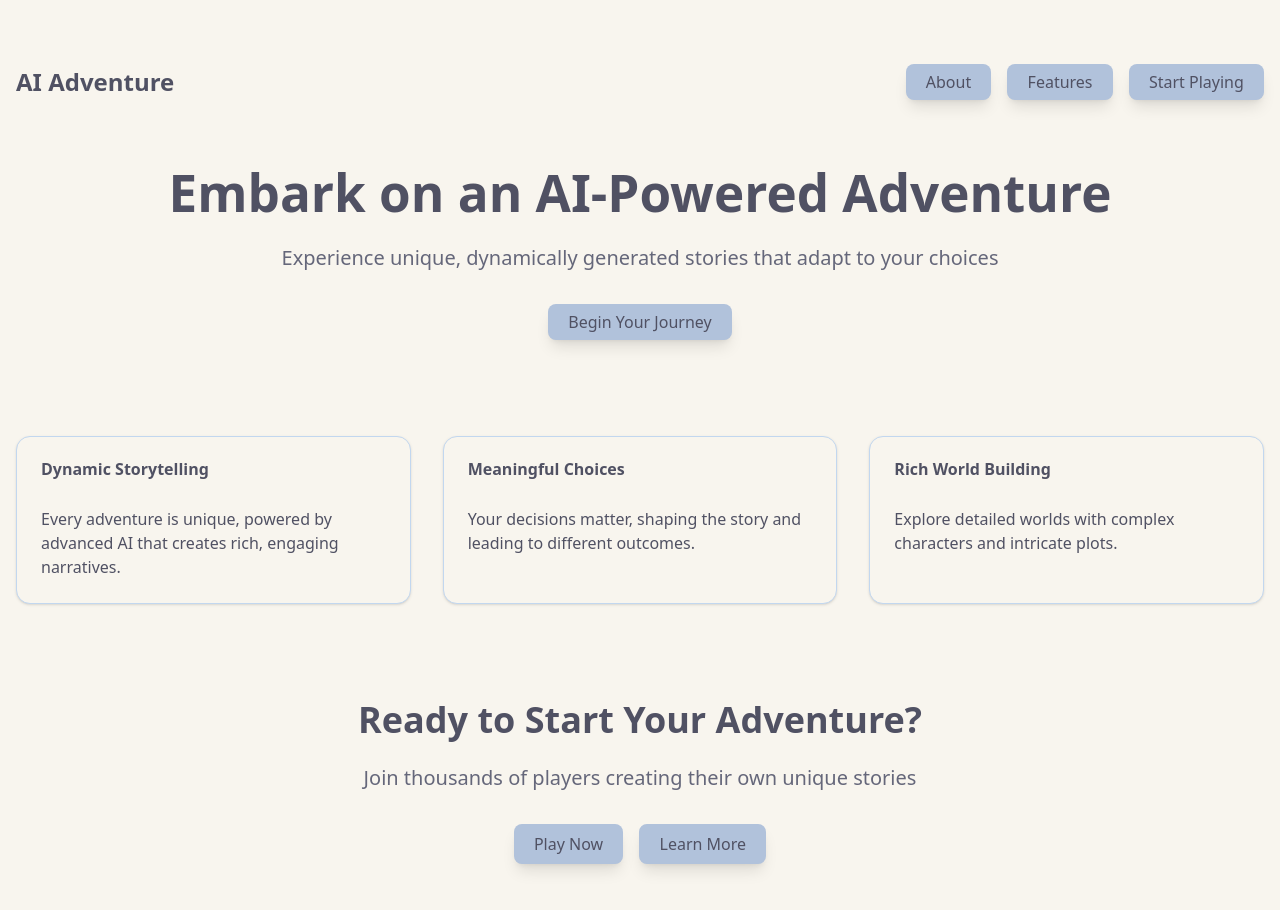
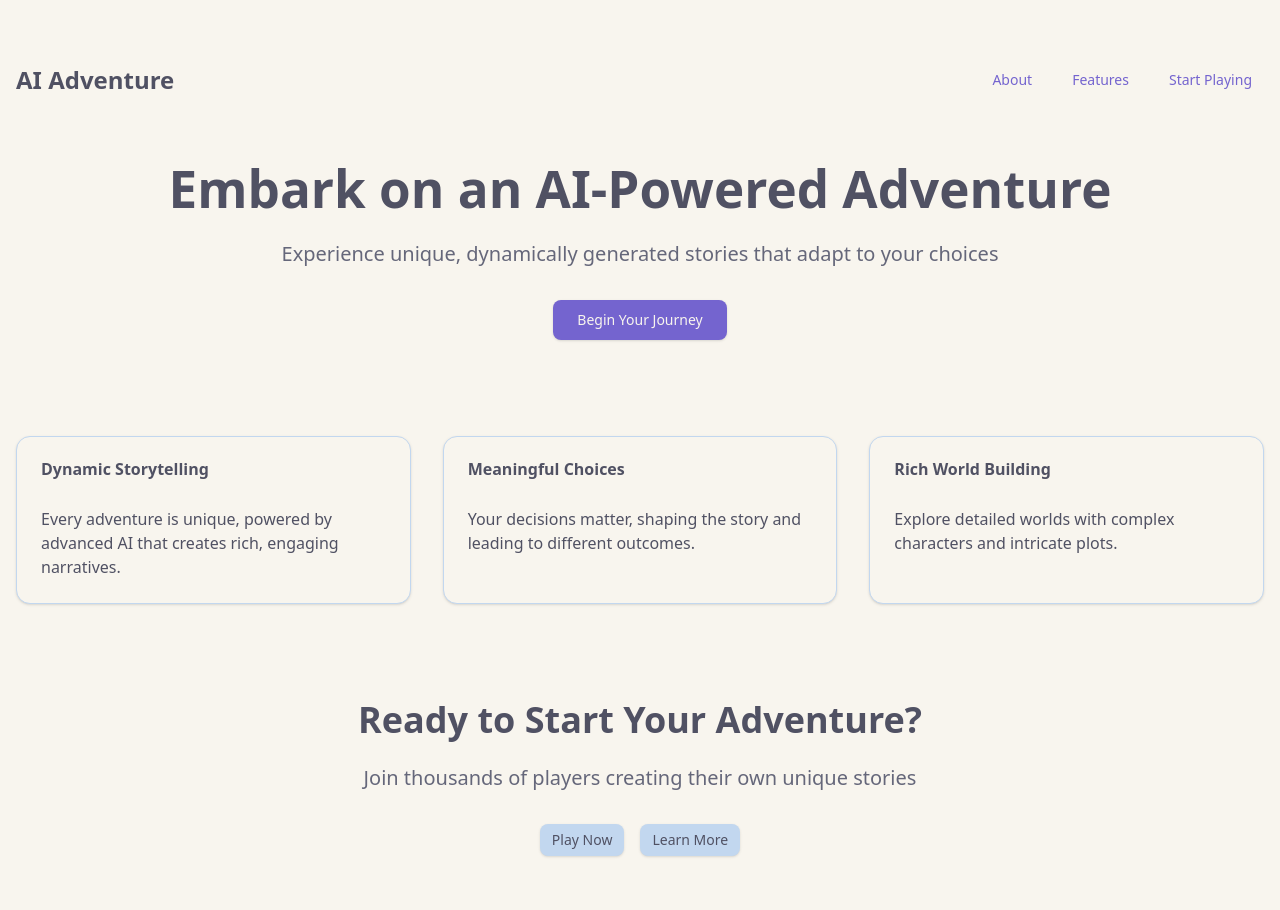
Before and after one commit to UCM-CSE-108-LabGroup11/Text-Adventure, a React (Vite) app in the folder frontend/: page / in a window 1280 px wide. Shown: the top 910 px of the page. Built offline with nearby package versions, Linux system fonts and the light colour scheme.

Commit message:
boilerplate done(?)

```diff
--- /dev/null
+++ b/frontend/src/About.tsx
@@ -0,0 +1,8 @@
+export default function About () {
+    return (
+        <div>
+            <h1>About Text-Adventure</h1>
+            <p>Lorem ipsum dolor sit amet consecteteur.</p>
+        </div>
+    );
+}
--- /dev/null
+++ b/frontend/src/App.tsx
@@ -0,0 +1,21 @@
+import React from 'react';
+import { BrowserRouter as Router, Route, Routes } from 'react-router-dom';
+import LandingPage from './LandingPage';
+import About from './About';
+import Features from "./Features";
+import Play from "./Play";
+
+function App() {
+    return (
+        <Router>
+            <Routes>
+                <Route path="/" element={<LandingPage />} />
+                <Route path="/About" element={<About />} />
+                <Route path="/Features" element={<Features />} />
+                <Route path="/Play" element={<Play />}/>
+            </Routes>
+        </Router>
+    );
+}
+
+export default App;
--- /dev/null
+++ b/frontend/src/Features.tsx
@@ -0,0 +1,22 @@
+import { useState, useEffect } from "react";
+
+export default function Features () {
+    const [features, setMessage] = useState("");
+
+    useEffect (() => {
+        const fetchData = async () => {
+            const response = await fetch ("https://ip.me");
+            const data = await response.json ();
+            setMessage (data);
+        };
+
+        fetchData ();
+    }, []);
+
+    return (
+        <div>
+            <h1>Features</h1>
+            <p>{features}</p>
+        </div>
+    )
+}
--- a/frontend/src/LandingPage.tsx
+++ b/frontend/src/LandingPage.tsx
@@ -1,6 +1,7 @@
 import { Button } from "@/components/ui/button";
 import { Card, CardContent, CardHeader, CardTitle } from "@/components/ui/card";
 import { motion } from "framer-motion";
+import { Link } from "react-router-dom";
 
 export default function LandingPage() {
     return (
@@ -20,9 +21,9 @@ function Header() {
         <nav className="flex items-center justify-between mb-16">
         <div className="text-2xl font-bold">AI Adventure</div>
         <div className="space-x-4">
-            <Button variant="default">About</Button>
-            <Button variant="default">Features</Button>
-            <Button variant="default">Start Playing</Button>
+            <Button asChild size="sm" variant="link"><Link to="/About">About</Link></Button>
+            <Button asChild size="sm" variant="link"><Link to="/Features">Features</Link></Button>
+            <Button asChild size="sm" variant="link"><Link to="/Play">Start Playing</Link></Button>
         </div>
         </nav>
     );
@@ -37,7 +38,7 @@ function HeroSection() {
         <p className="text-xl text-muted-foreground mb-8">
             Experience unique, dynamically generated stories that adapt to your choices
         </p>
-        <Button variant="default">Begin Your Journey</Button>
+        <Button asChild size="lg" variant="default"><Link to="/Play">Begin Your Journey</Link></Button>
         </motion.div>
     );
 }
@@ -80,8 +81,8 @@ function CallToAction() {
             Join thousands of players creating their own unique stories
         </p>
         <div className="space-x-4">
-            <Button size="lg" variant="default">Play Now</Button>
-            <Button size="lg" variant="default">Learn More</Button>
+            <Button asChild size="sm" variant="secondary"><Link to="/Play">Play Now</Link></Button>
+            <Button asChild size="sm" variant="secondary"><Link to="/Features">Learn More</Link></Button>
         </div>
         </div>
     );
--- /dev/null
+++ b/frontend/src/Play.tsx
@@ -0,0 +1,10 @@
+// import { useState, useEffect } from "react";
+
+export default function Play () {
+    return (
+        <div>
+            <h1>Play</h1>
+            <p>WIP</p>
+        </div>
+    )
+}
--- a/frontend/src/components/ui/button.tsx
+++ b/frontend/src/components/ui/button.tsx
@@ -5,12 +5,15 @@ import { cva, type VariantProps } from "class-variance-authority"
 import { cn } from "@/lib/utils"
 
 const buttonVariants = cva(
-    "inline-flex items-center justify-center gap-2 whitespace-nowrap rounded-md text-sm font-medium transition-all disabled:pointer-events-none disabled:opacity-50 [&_svg]:pointer-events-none [&_svg:not([class*='size-'])]:size-4 shrink-0 [&_svg]:shrink-0 outline-none focus-visible:border-ring focus-visible:ring-ring/50 focus-visible:ring-[3px] aria-invalid:ring-destructive/20 dark:aria-invalid:ring-destructive/40 aria-invalid:border-destructive",
+    "inline-flex items-center justify-center gap-2 whitespace-nowrap rounded-md text-sm font-medium transition-all disabled:pointer-events-none disabled:opacity-50 [&_svg]:pointer-events-none [&_svg:not([class*='size-'])]:size-4 shrink-0 [&_svg]:shrink-0 outline-none focus-visible:border-ring focus-visible:ring-ring/50 focus-visible:ring-[3px] aria-invalid:ring-destructive/20 dark:aria-invalid:ring-destructive/40 aria-invalid:border-destructive transform duration-200 ease-in-out",
     {
         variants: {
             variant: {
-                default: "bg-primary text-foreground shadow-lg hover:bg-primary/90 hover:text-primary",
-                destructive: "bg-destructive text-white shadow-xs hover:bg-destructive/90 focus-visible:ring-destructive/20 dark:focus-visible:ring-destructive/40 dark:bg-destructive/60",
+                default: "bg-primary text-primary-foreground shadow hover:bg-primary/90 hover:translate-y-[-2px]",
+                destructive: "bg-destructive text-destructive-foreground shadow-sm hover:bg-destructive/90 hover:translate-y-[-2px]",
+                outline: "border border-input bg-background shadow-sm hover:bg-accent hover:text-accent-foreground",
+                secondary: "bg-secondary text-secondary-foreground shadow-sm hover:bg-secondary/80 hover:translate-y-[-2px]",
+                ghost: "hover:bg-accent hover:text-accent-foreground",
                 link: "text-primary underline-offset-4 hover:underline",
             },
             size: {
@@ -25,7 +28,7 @@ const buttonVariants = cva(
             size: "default",
         },
     }
-)
+);
 
 function Button({
     className,
--- a/frontend/src/components/ui/card.tsx
+++ b/frontend/src/components/ui/card.tsx
@@ -7,7 +7,7 @@ function Card({ className, ...props }: React.ComponentProps<"div">) {
     <div
       data-slot="card"
       className={cn(
-        "bg-card text-card-foreground flex flex-col gap-6 rounded-xl border py-6 shadow-sm",
+        "bg-card text-card-foreground flex flex-col gap-6 rounded-xl border py-6 shadow-sm transition transform hover:translate-y-[-3px] duration-200 hover:shadow-lg",
         className
       )}
       {...props}
--- a/frontend/src/index.tsx
+++ b/frontend/src/index.tsx
@@ -1,10 +1,10 @@
 import { StrictMode } from 'react'
 import { createRoot } from 'react-dom/client'
 import './main.css'
-import LandingPage from './LandingPage.tsx'
+import App from './App.tsx'
 
-createRoot(document.getElementById('root')!).render(
+createRoot(document.querySelector('#root')!).render(
     <StrictMode>
-        <LandingPage />
+        <App />
     </StrictMode>,
 )
--- a/frontend/src/main.css
+++ b/frontend/src/main.css
@@ -53,15 +53,6 @@
     --sidebar-ring: oklch(0.57 0.16 287); /* Lavender: #7287fd */
 }
 
-a {
-    font-weight: 500;
-    color: oklch(0.55 0.26 252); /* Blue: #1e66f5 */
-    text-decoration: inherit;
-}
-a:hover {
-    color: oklch(0.51 0.23 329); /* Mauve: #8839ef */
-}
-
 body {
     margin: 0;
     display: flex;
@@ -78,24 +69,7 @@ h1 {
     line-height: 1.1;
 }
 
-button {
-    border-radius: 8px;
-    border: 1px solid transparent;
-    padding: 0.6em 1.2em;
-    font-size: 1em;
-    font-weight: 500;
-    font-family: inherit;
-    background-color: oklch(0.81 0.04 258); /* Surface1: #bcc0cc */
-    cursor: pointer;
-    transition: border-color 0.25s;
-}
-button:hover {
-    border-color: oklch(0.57 0.16 287); /* Lavender: #7287fd */
-}
-button:focus,
-button:focus-visible {
-    outline: 4px auto -webkit-focus-ring-color;
-}
+
 
 @theme inline {
     --radius-sm: calc(var(--radius) - 4px);
```
Also changed, not shown: frontend/src/Start.tsx (added), 1 other file (tests, documents, lock files or other folders).
